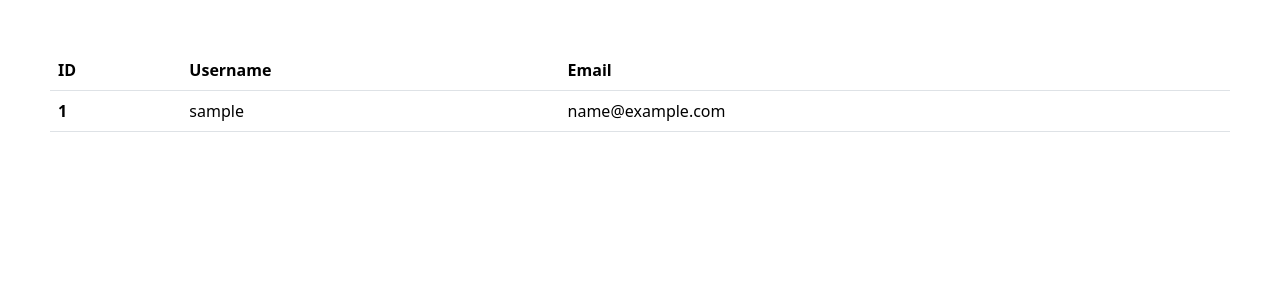
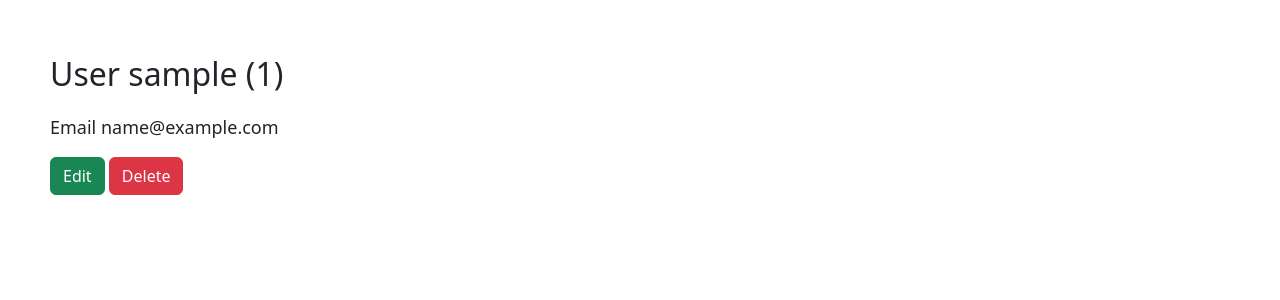
Before and after one commit to SuicideG4M3R/FlaskCRUD, a Flask app: template templates/index.html in a window 1280 px wide. Shown: the part 56-356 px from the top of the page. Run offline with Flask 3, Linux system fonts and the light colour scheme; the template is opened without the code that fills it: most values are stand-ins (such as "Sample title", 1, 10 or a date in 2020).

Commit message:
delete user

```diff
--- a/app.py
+++ b/app.py
@@ -37,6 +37,30 @@ def show_users():
     return render_template('index.html', context=context)
 
 
+@app.route('/user/<int:id>', methods=['GET'])
+def show_user(id):
+    single_user = User.query.filter_by(id=id).first()
+    if not single_user:
+        return redirect('/users')
+
+    if request.method == 'GET':
+        context = {
+            'user': single_user
+        }
+        return render_template('index.html', context=context)
+
+
+@app.route('/user/<int:id>/delete', methods=['GET'])
+def delete_user(id):
+    if request.method == 'GET':
+        user = User.query.filter_by(id=id).first()
+        if not user:
+            return redirect('/users')
+        db.session.delete(user)
+        db.session.commit()
+        return redirect('/users')
+
+
 @app.route('/create-user', methods=['GET', 'POST'])
 def create_user():
     context = {
@@ -49,20 +73,25 @@ def create_user():
         return render_template('index.html', context=context)
 
     if request.method == 'POST':
-        username = request.form.get('username')
-        email = request.form.get('email')
+        username = request.form.get('username').lower().capitalize()
+        email = request.form.get('email').lower()
+
         if not username or not email:
             context['error'] = 'Username and email are required'
             return render_template('index.html', context=context)
+
         if User.query.filter_by(username=username).first():
             context['error'] = f'User with username {username} already exists'
             return render_template('index.html', context=context)
+
         if not len(username) >= 3:
             context['error'] = 'Username must be at least 3 characters'
             return render_template('index.html', context=context)
+
         if '@' not in email:
             context['error'] = 'Email must contain @'
             return render_template('index.html', context=context)
+
         user = User(username=username, email=email)
         try:
             db.session.add(user)
--- a/templates/index.html
+++ b/templates/index.html
@@ -18,6 +18,8 @@
 {% if context %}
     {% if context.form %}
         {% include 'form.html' %}
+    {% elif context.user %}
+        {% include 'user.html' %}
     {% else %}
         {% include 'users.html' %}
     {% endif %}
--- /dev/null
+++ b/templates/user.html
@@ -0,0 +1,4 @@
+<p style="font-size: xx-large">User {{ context.user.username }} ({{ context.user.id }})</p>
+<p style="font-size: large">Email {{ context.user.email }}</p>
+<a type="button" class="btn btn-success">Edit</a>
+<a type="button" href="{{ url_for('delete_user', id=context.user.id) }}" class="btn btn-danger">Delete</a>
--- a/templates/users.html
+++ b/templates/users.html
@@ -11,7 +11,8 @@
   {% for user in context.users %}
     <tr>
       <th scope="row">{{ user.id }}</th>
-      <td>{{ user.username }}</td>
+{#      <td><a href="/user/{{ user.id }}">{{ user.username }}</a></td>#}
+        <td><a href="{{ url_for('show_user', id=user.id) }}">{{ user.username }}</a></td>
       <td>{{ user.email }}</td>
     </tr>
   {% endfor %}
```
